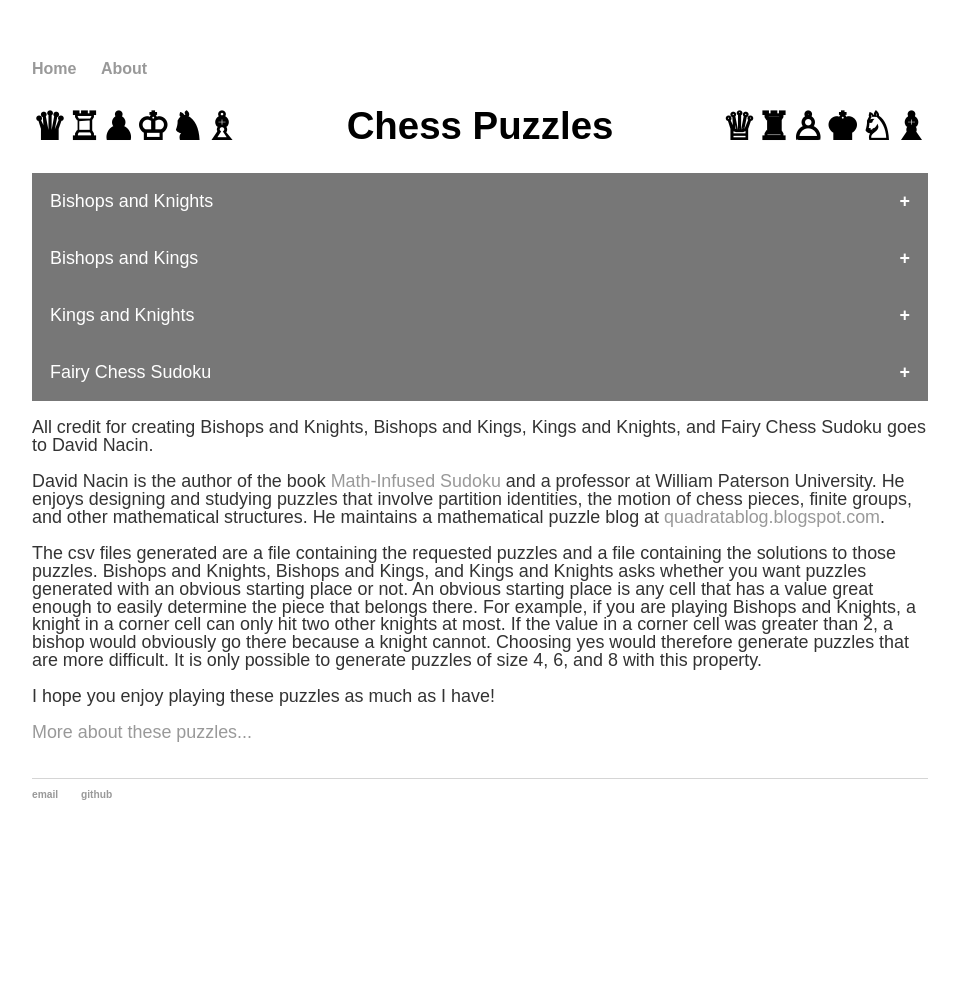
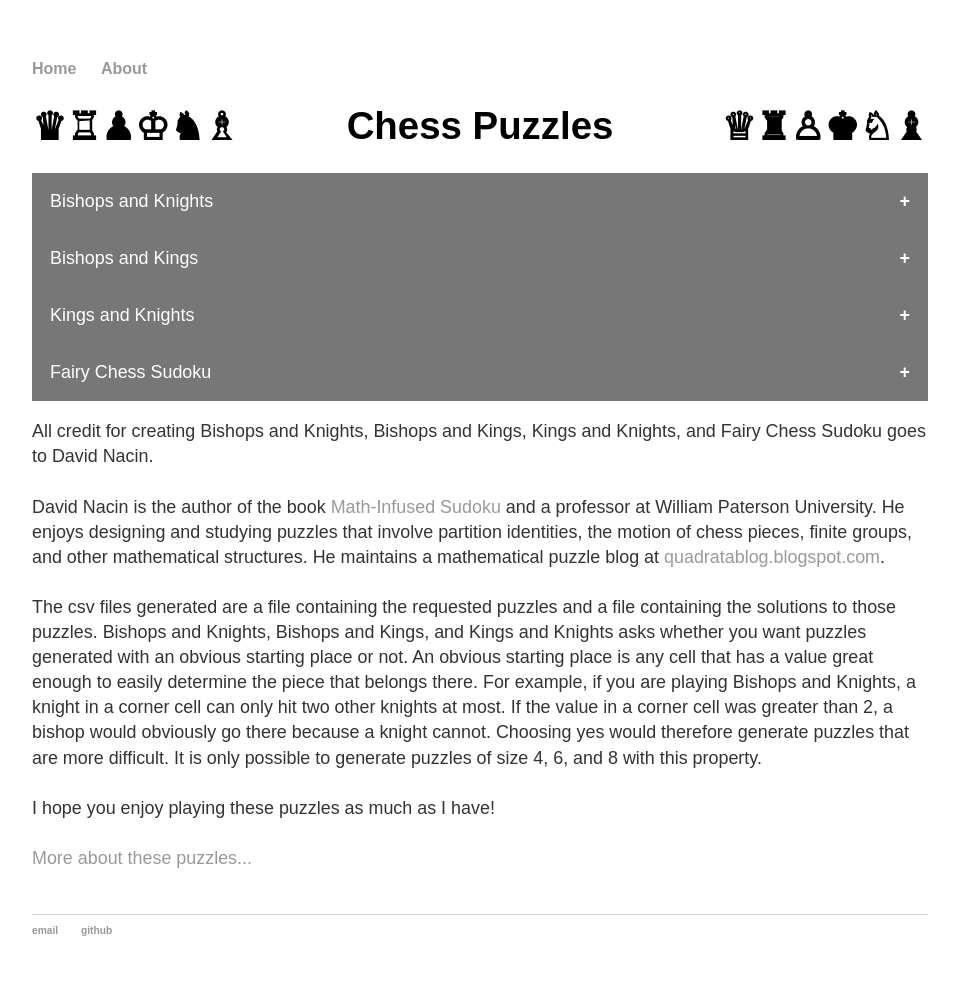
Before and after one commit to CThielsen1/CThielsen1.github.io, a Jekyll site: the page built from index.html, in a window 1280 px wide. Shown: the whole page, without its empty margins (160-1119 px from the left). Built offline with Jekyll 4.4.1, drawn with Linux system fonts in a browser that asks for light colours; before the commit the page ends 900 px from its top, so only the background shows below that.

Commit message:
Update main.css

```diff
--- a/css/main.css
+++ b/css/main.css
@@ -41,7 +41,7 @@ h1:after {
 p {
     font-family: Arial, Helvetica, sans-serif;
     font-size: 1.4vw;
-    line-height: 1.4vw;
+    line-height: 1.4em;
     color: #333;
 }
 footer {
```
